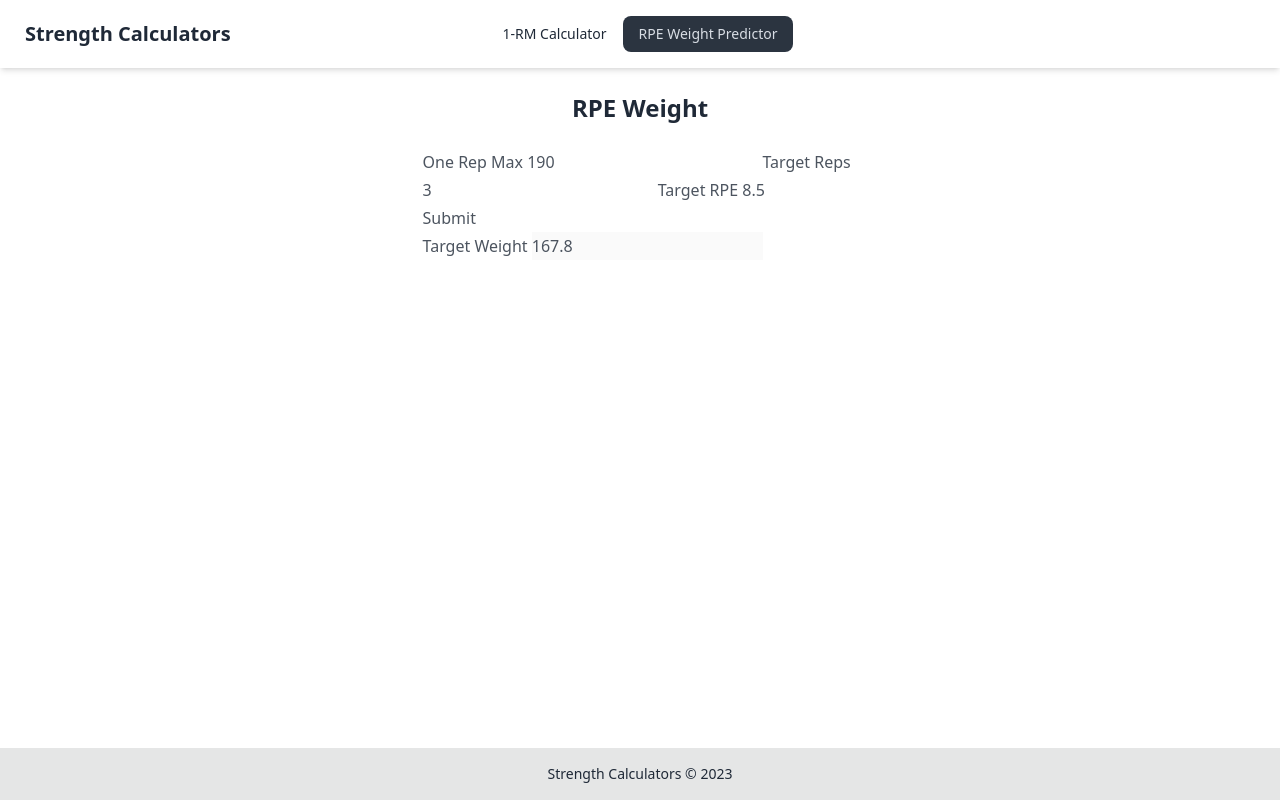
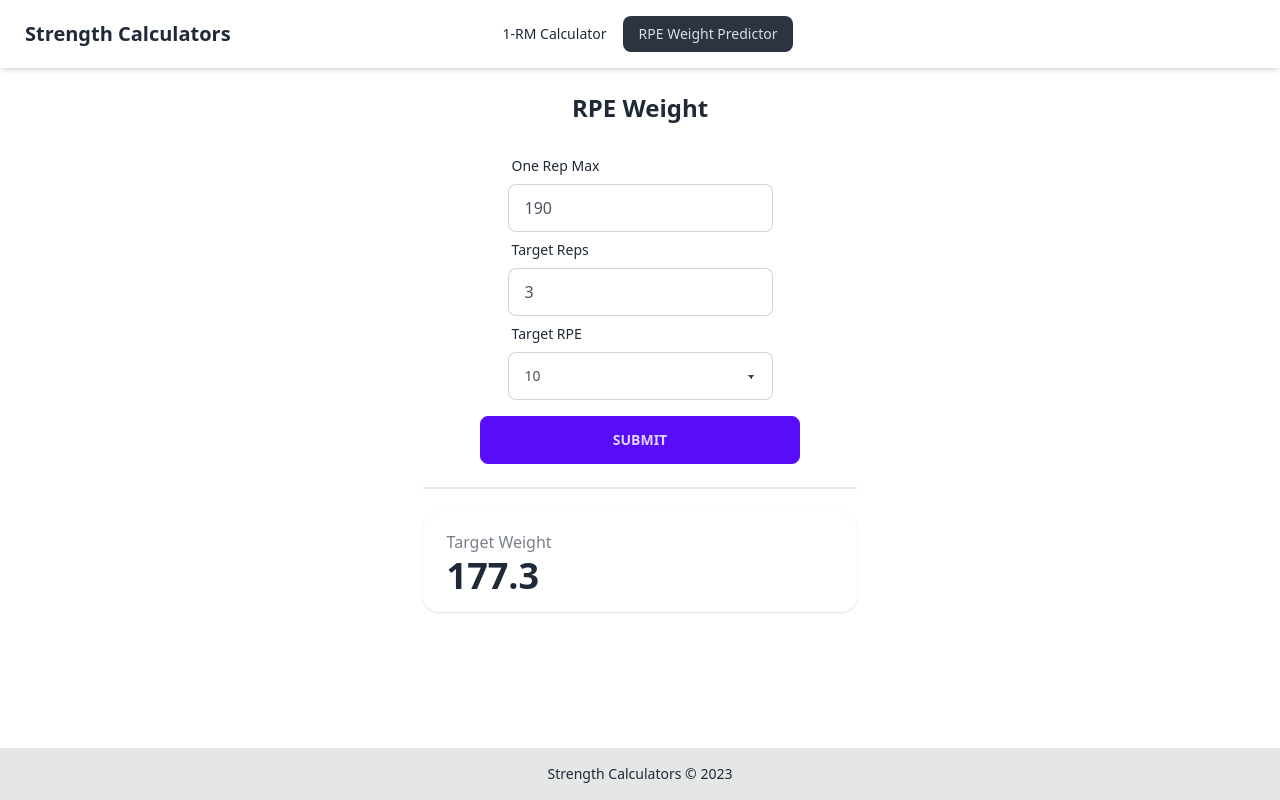
Before and after one commit to shivan-s/strength-calculators, a SvelteKit app: page /rpe-weight in a window 1280 px wide. Built offline with nearby package versions, Linux system fonts and the light colour scheme.

Commit message:
feat: added daisyUI Completes #1

```diff
--- /dev/null
+++ b/src/lib/components/RpeSelect.svelte
@@ -0,0 +1,9 @@
+<script lang="ts">
+	const rpes = [6, 6.5, 7, 7.5, 8, 8.5, 9, 9.5, 10];
+</script>
+
+<select class="select select-bordered w-full max-w-xs" {...$$restProps}>
+	{#each rpes as r}
+		<option value={r}>{r}</option>
+	{/each}
+</select>
--- a/src/routes/one-rm/+page.svelte
+++ b/src/routes/one-rm/+page.svelte
@@ -1,13 +1,12 @@
 <script lang="ts">
 	import { calculateOneRM } from '$lib';
+	import RpeSelect from '$lib/components/RpeSelect.svelte';
 	import type { ActionData } from './$types';
 
 	export let form: ActionData;
 	let weight = form?.weight ? parseFloat(form.weight) : 190;
 	let reps = form?.reps ? parseFloat(form?.reps) : 3;
 	let rpe = form?.rpe ? parseFloat(form?.rpe) : 10;
-
-	const rpes = [6, 6.5, 7, 7.5, 8, 8.5, 9, 9.5, 10];
 
 	$: brzyck = calculateOneRM({ weight, reps, rpe }, 'brzyck');
 	$: epley = calculateOneRM({ weight, reps, rpe }, 'epley');
@@ -28,13 +27,15 @@
 		<label for="reps" class="label">
 			<span class="label-text">Reps Made</span>
 		</label>
-	<input class="input input-bordered w-full max-w-xs" type="number" name="reps" bind:value={reps} />
-	<label for="rpe" class="label"> <span class="label-text">RPE</span></label>
-	<select class="select select-bordered w-full max-w-xs" name="rpe" bind:value={rpe}>
-		{#each rpes as r}
-			<option value={r}>{r}</option>
-		{/each}
-	</select>
+		<input
+			class="input input-bordered w-full max-w-xs"
+			type="number"
+			name="reps"
+			bind:value={reps}
+		/>
+		<label for="rpeSelect" class="label"> <span class="label-text">RPE</span></label>
+		<input name="rpe" hidden aria-hidden type="number" bind:value={rpe} />
+		<RpeSelect name="rpeSelect" bind:value={rpe} />
 	</div>
 	<button class="btn btn-primary w-full max-w-xs" type="submit">Submit</button>
 </form>
--- a/src/routes/rpe-weight/+page.svelte
+++ b/src/routes/rpe-weight/+page.svelte
@@ -1,31 +1,44 @@
 <script lang="ts">
 	import { calculateTargetWeight } from '$lib';
+	import RpeSelect from '$lib/components/RpeSelect.svelte';
 
 	let oneRM = 190;
 	let targetReps = 3;
-	let targetRPE = 8.5;
+	let targetRPE = 10;
 
 	$: targetWeight = calculateTargetWeight({ oneRM, targetReps, targetRPE });
 </script>
 
-<form method="POST">
-	<label>
-		One Rep Max
-		<input type="number" name="oneRm" bind:value={oneRM} />
-	</label>
-	<label>
-		Target Reps
-		<input type="number" name="targetReps" bind:value={targetReps} />
-	</label>
-	<label>
-		Target RPE
-		<input type="number" name="targetRPE" bind:value={targetRPE} min={0.5} max={10} step={0.5} />
-	</label>
-	<button type="submit">Submit</button>
+<form class="flex flex-col gap-4 items-center" method="POST">
+	<div class="form-control">
+		<label for="weight" class="label">
+			<span class="label-text">One Rep Max</span>
+		</label>
+		<input
+			class="input input-bordered w-full max-w-xs"
+			type="number"
+			name="oneRm"
+			bind:value={oneRM}
+		/>
+		<label for="reps" class="label">
+			<span class="label-text">Target Reps</span>
+		</label>
+		<input
+			class="input input-bordered w-full max-w-xs"
+			type="number"
+			name="targetReps"
+			bind:value={targetReps}
+		/>
+		<label for="targetRPESelect" class="label"><span class="label-text">Target RPE</span></label>
+		<input name="targetRPE" hidden aria-hidden type="number" bind:value={targetRPE} />
+		<RpeSelect name="targetRPESelect" bind:value={targetRPE} />
+	</div>
+	<button class="btn btn-primary w-full max-w-xs" type="submit">Submit</button>
 </form>
-<div>
-	<label
-		>Target Weight
-		<input disabled bind:value={targetWeight} />
-	</label>
+<div class="divider" />
+<div class="stats shadow w-full justify-between">
+	<div class="stat">
+		<div class="stat-title">Target Weight</div>
+		<div class="stat-value">{targetWeight}</div>
+	</div>
 </div>
```
Lines whose indentation alone changed are shown as unchanged.
